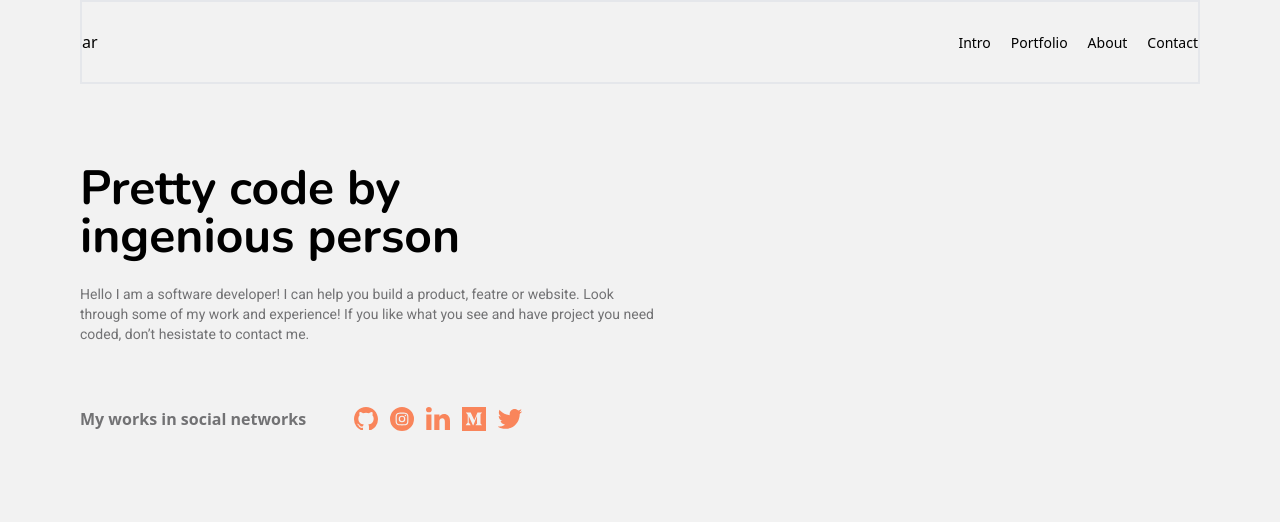
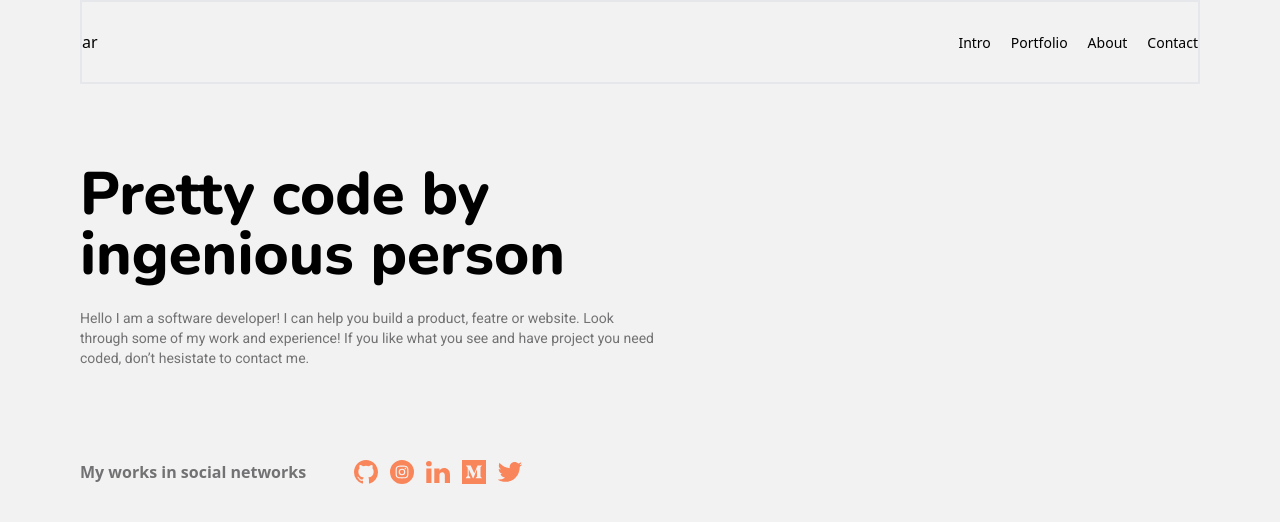
Before and after one commit to Dejan-Teofilovic/Portfolio-react-tailwind, a React (Create React App) app: page / in a window 1280 px wide. Shown: the top 522 px of the page. Built offline with nearby package versions, Linux system fonts and the light colour scheme.

Commit message:
Update header h1 font

```diff
--- a/public/index.html
+++ b/public/index.html
@@ -2,19 +2,19 @@
 <html lang="en">
   <head>
     <meta charset="utf-8" />
-    <link rel="icon" href="%PUBLIC_URL%/favicon.ico" />
+    <!-- <link rel="icon" href="%PUBLIC_URL%/favicon.ico" /> -->
     <meta name="viewport" content="width=device-width, initial-scale=1" />
     <meta name="theme-color" content="#000000" />
     <meta
       name="description"
       content="Web site created using create-react-app"
     />
-    <link rel="apple-touch-icon" href="%PUBLIC_URL%/logo192.png" />
+    <!-- <link rel="apple-touch-icon" href="%PUBLIC_URL%/logo192.png" /> -->
     <!--
       manifest.json provides metadata used when your web app is installed on a
       user's mobile device or desktop. See https://developers.google.com/web/fundamentals/web-app-manifest/
     -->
-    <link rel="manifest" href="%PUBLIC_URL%/manifest.json" />
+    <!-- <link rel="manifest" href="%PUBLIC_URL%/manifest.json" /> -->
     <!--
       Notice the use of %PUBLIC_URL% in the tags above.
       It will be replaced with the URL of the `public` folder during the build.
--- a/src/components/Header.js
+++ b/src/components/Header.js
@@ -4,9 +4,9 @@ import SocialIconGroup from './SocialIconGroup';
 export class Header extends Component {
   render() {
     return (
-      <div className="mt-20 h-1/3 flex flex-col justify-between">
+      <div className="mt-20 h-80 flex flex-col justify-between">
         <div>
-          <h1 className="text-5xl font-bold mb-6  max-w-md font-display">
+          <h1 className="text-6xl mb-6  max-w-lg font-display font-extrabold">
             Pretty code by ingenious person
           </h1>
 
```
